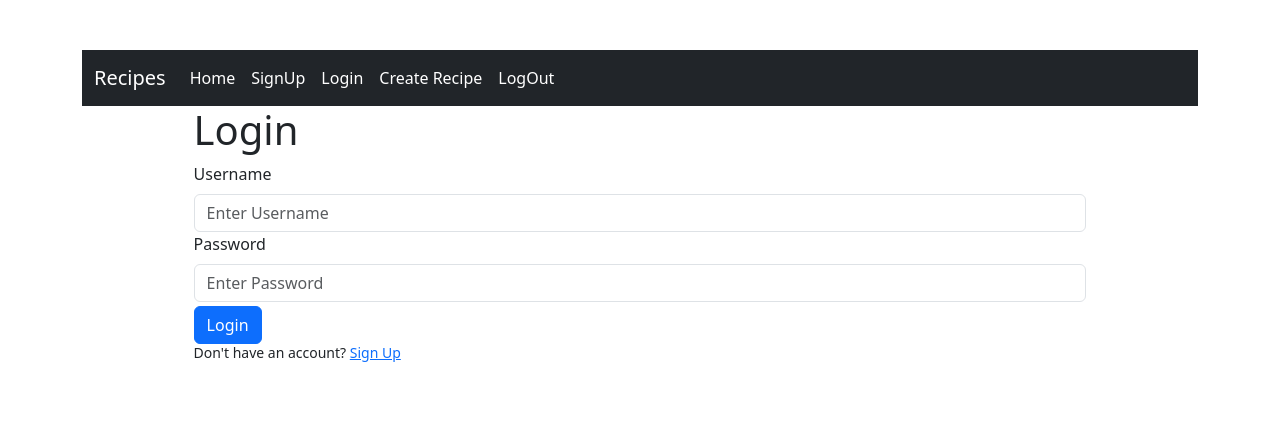
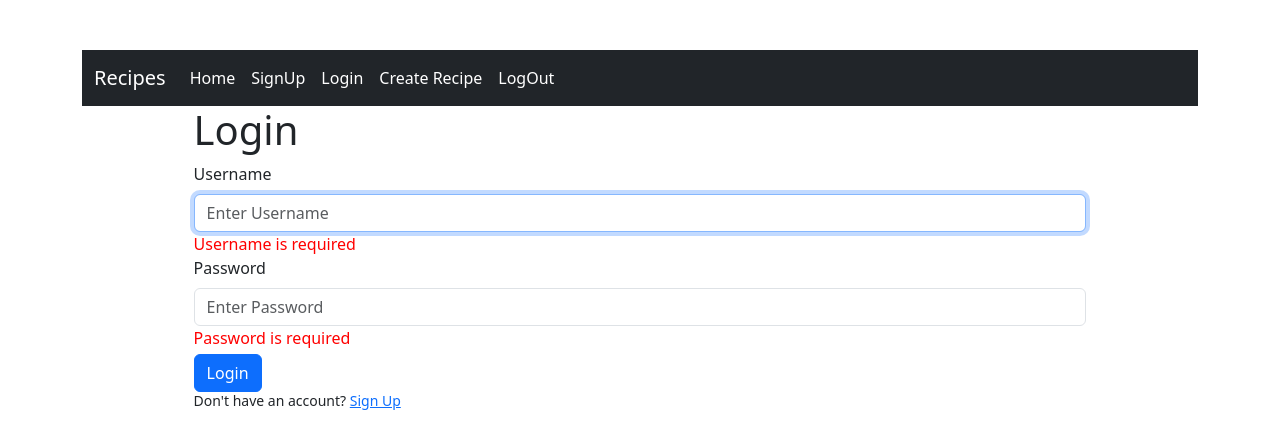
Before and after one commit to LVarunL/Recipes, a React (Create React App) app in the folder client/: page /login in a window 1280 px wide. Both pictures are taken after a click on the button "Login". Shown: the top 448 px of the page. Built offline with nearby package versions, Linux system fonts and the light colour scheme; the HTML template or start-up script is replaced by a standard one.

Commit message:
working on login jwt

```diff
--- a/client/package.json
+++ b/client/package.json
@@ -13,6 +13,7 @@
     "react-hook-form": "^7.49.2",
     "react-router-dom": "^6.21.0",
     "react-scripts": "5.0.1",
+    "react-token-auth": "^2.3.8",
     "web-vitals": "^2.1.4"
   },
   "scripts": {
--- a/client/src/components/Login.js
+++ b/client/src/components/Login.js
@@ -1,16 +1,17 @@
 import React, { useState } from "react";
 import { Button, Form } from "react-bootstrap";
 import { Link } from "react-router-dom";
+import { useForm } from 'react-hook-form'
 
 const Login = () => {
+
+    const {register, handleSubmit, watch, formState:{errors}} = useForm();
 
     const [username, setUsername] = useState("");
     const [password, setPassword] = useState("");
 
-    const submitForm = () => {
-      console.log("Form submission");
-      setUsername('')
-      setPassword('')
+    const loginUser = () => {
+
     };
     return (
         <div className="Login">
@@ -22,12 +23,16 @@ const Login = () => {
             <Form.Control
               type="text"
               placeholder="Enter Username"
-              value={username}
-              name="username"
-              onChange={(e) => {
-                setUsername(e.target.value);
-              }}
+              {...register('username',{required: true,maxLength:25})}
             />
+            {errors.username?.type === "required" && (
+              <span style={{ color: "red" }}>Username is required</span>
+            )}
+            {errors.username?.type === "maxLength" && (
+              <span style={{ color: "red" }}>
+                Username must be under 25 characters
+              </span>
+            )}
           </Form.Group>
 
           <Form.Group>
@@ -35,16 +40,20 @@ const Login = () => {
             <Form.Control
               type="password"
               placeholder="Enter Password"
-              value={password}
-              name="password"
-              onChange={(e) => {
-                setPassword(e.target.value);
-              }}
+              {...register('password',{required: true,minLength:8})}
             />
+            {errors.password?.type === "required" && (
+              <span style={{ color: "red" }}>Password is required</span>
+            )}
+            {errors.password?.type === "minLength" && (
+              <span style={{ color: "red" }}>
+                Password must be at least 8 characters long
+              </span>
+            )}
           </Form.Group>
 
           <Form.Group>
-            <Button as="sub" variant="primary" onClick={submitForm}>
+            <Button as="sub" variant="primary" onClick={handleSubmit(loginUser)}>
               Login
             </Button>
           </Form.Group>
```
Also changed, not shown: client/src/components/auth.js (added, +12 -0 lines), 1 other file (tests, documents, lock files or other folders).
